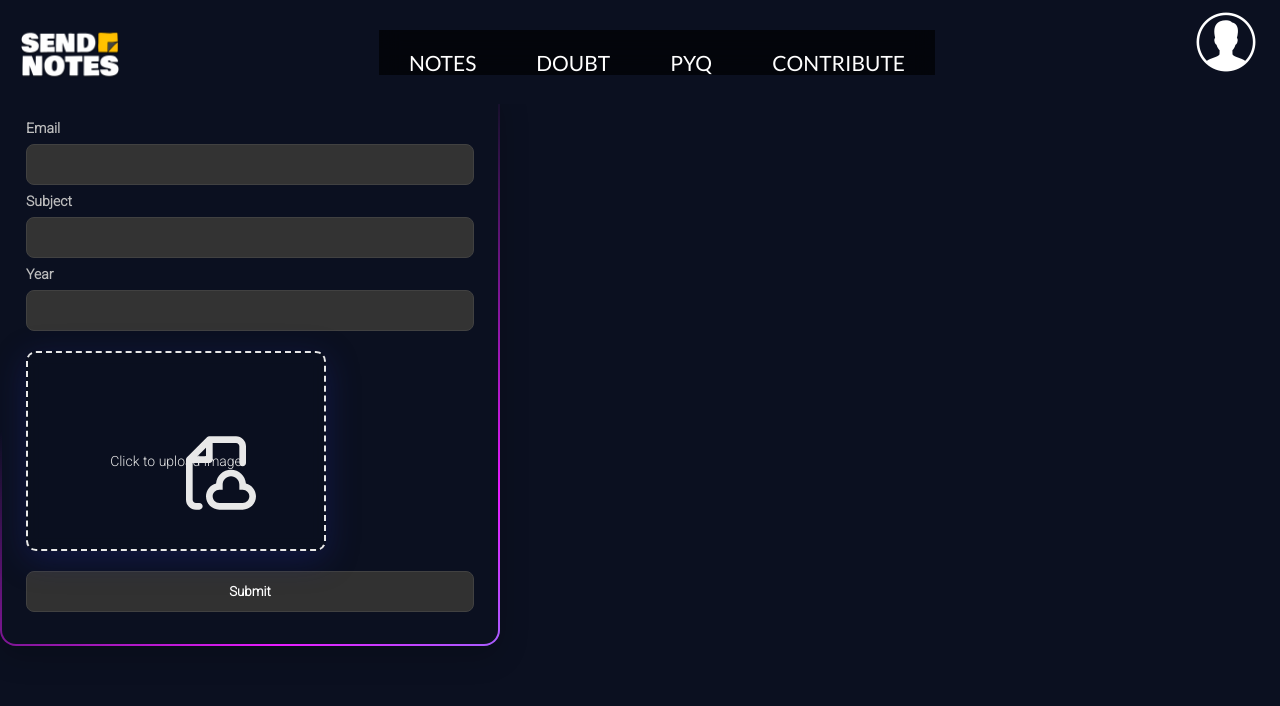
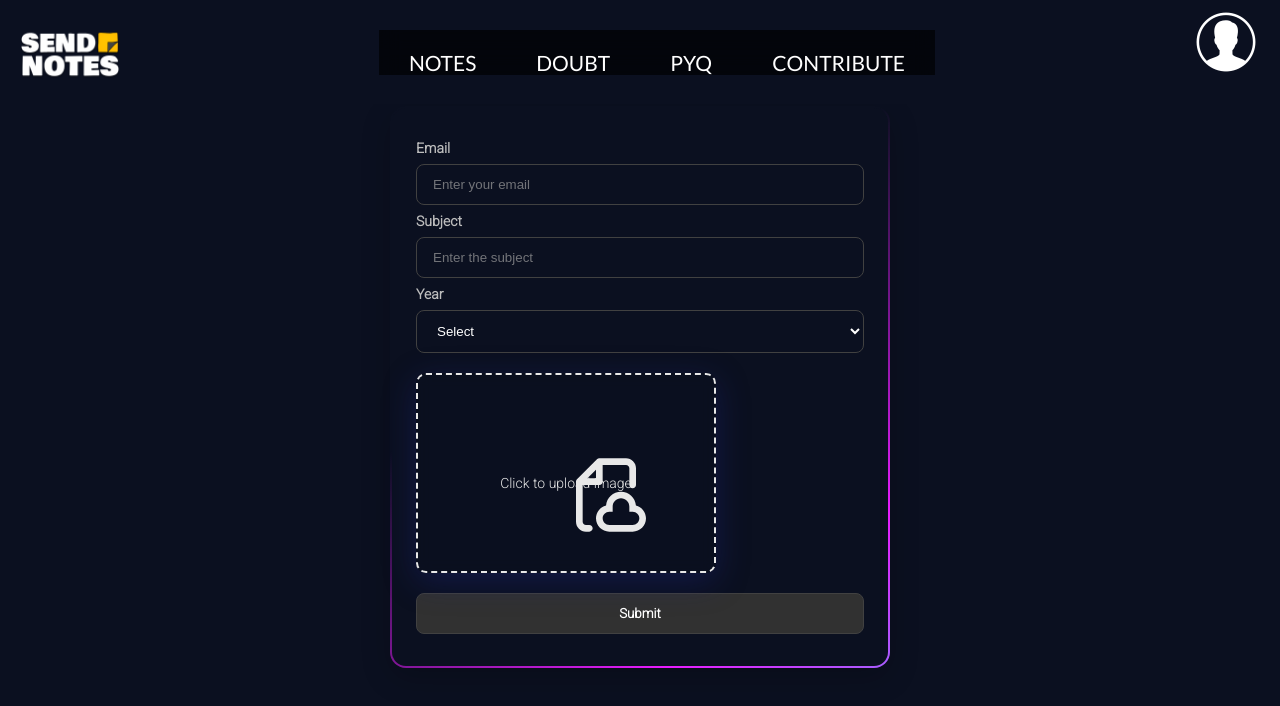
Before and after one commit to SohamV8/Send-Note, a React (Vite) app: page /Contribute in a window 1280 px wide. Shown: the top 706 px of the page. Built offline with nearby package versions, Linux system fonts and the light colour scheme; a web font is replaced by a local one.

Commit message:
contribute

```diff
--- a/src/Components/Form.css
+++ b/src/Components/Form.css
@@ -1,4 +1,4 @@
-/* Container to center the form */
+/* Center the form container in the middle of the page */
 .form-wrapper {
     display: flex;
     justify-content: center;
@@ -27,6 +27,8 @@
     background-size: 200% 100%;
     animation: gradient 5s ease infinite;
     box-shadow: 0px 10px 30px rgba(0, 0, 0, 0.2);
+    margin: auto;
+    margin-top: 20px;
   }
 
   /* Gradient animation for background */
@@ -40,11 +42,6 @@
     100% {
       background-position: 0% 50%;
     }
-}
-
-/* Button active state */
-.form-container button:active {
-    transform: scale(0.95);
   }
 
   /* Form styling */
@@ -70,26 +67,29 @@
 
   /* Input and textarea styling */
   .form-group input,
-.form-group textarea {
+  .form-group textarea,
+  .year-select {
     width: 100%;
     padding: 12px 16px;
     border-radius: 8px;
     color: #ffffff;
-    background-color: #333333;
+    background-color: #0b1020;
     border: 1px solid #414141;
     transition: border-color 0.3s ease;
   }
 
   /* Input and textarea focus state */
   .form-group input:focus,
-.form-group textarea:focus {
+  .form-group textarea:focus,
+  .year-select:focus {
     outline: none;
+    background-color: #060911;
     border-color: #e81cff;
   }
 
   /* Placeholder styling */
   .form-group input::placeholder,
-.form-group textarea::placeholder {
+  .form-group textarea::placeholder{
     color: #9e9e9e;
     opacity: 0.7;
   }
@@ -132,10 +132,10 @@
     padding: 1.5rem;
     border-radius: 10px;
     transition: border-color 0.3s ease, box-shadow 0.3s ease;
-    background: rgba( 11, 16, 32, 0.4 );
-    box-shadow: 0 8px 32px 0 rgba( 31, 38, 135, 0.37 );
-    backdrop-filter: blur( 6.5px );
-    -webkit-backdrop-filter: blur( 6.5px );
+    background: rgba(11, 16, 32, 0.4);
+    box-shadow: 0 8px 32px 0 rgba(31, 38, 135, 0.37);
+    backdrop-filter: blur(6.5px);
+    -webkit-backdrop-filter: blur(6.5px);
   }
 
   /* File upload hover state */
@@ -148,6 +148,7 @@
   .custum-file-upload .icon svg {
     height: 80px;
     fill: #e8e8e8;
+    margin-bottom: 10px; /* Adjust spacing between icon and text */
   }
 
   /* File upload text styling */
--- a/src/Components/Form.jsx
+++ b/src/Components/Form.jsx
@@ -31,6 +31,7 @@ function Form() {
   };
 
   return (
+    <div className="form-wrapper">
       <div className="form-container">
         <form className="form" onSubmit={handleSubmit}>
           <div className="form-group">
@@ -42,6 +43,7 @@ function Form() {
               type="email"
               value={formData.email}
               onChange={handleChange}
+              placeholder="Enter your email"
             />
 
             <label htmlFor="subject">Subject</label>
@@ -52,17 +54,23 @@ function Form() {
               type="text"
               value={formData.subject}
               onChange={handleChange}
+              placeholder="Enter the subject"
             />
 
             <label htmlFor="year">Year</label>
-          <input
-            required
+            <select
+              className="year-select"
+              id="year"
               name="year"
-            id="year"
-            type="text"
               value={formData.year}
               onChange={handleChange}
-          />
+            >
+                <option value="null">Select</option>
+              <option value="1year">1st Year</option>
+              <option value="2year">2nd Year</option>
+              <option value="3year">3rd Year</option>
+              <option value="4year">4th Year</option>
+            </select>
           </div>
 
           <div className="upload">
@@ -91,6 +99,7 @@ function Form() {
           </button>
         </form>
       </div>
+    </div>
   );
 }
 
```
Lines whose indentation alone changed are shown as unchanged.
